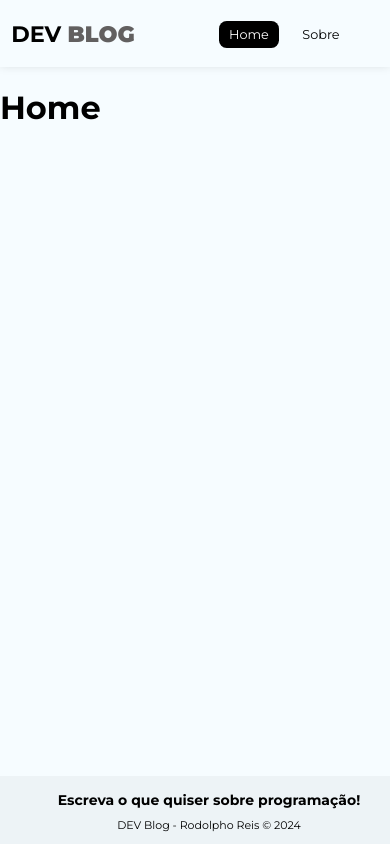
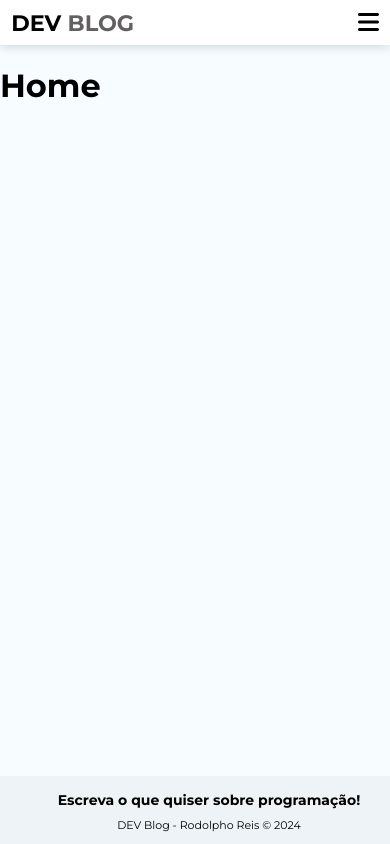
Before and after one commit to rodolphoreis/blog, a React (Vite) app: page / in a window 390 px wide. Built offline with nearby package versions, Linux system fonts and the light colour scheme.

Commit message:
feat: add button menu mobile

```diff
--- a/src/components/NavBar/NavBar.jsx
+++ b/src/components/NavBar/NavBar.jsx
@@ -1,34 +1,88 @@
-// css
+// CSS
 import styles from "./NavBar.module.css";
 
-// react router dom imports
+// React imports
+import { useState, useEffect } from "react";
+import classnames from "classnames";
+
+// React router dom imports
 import { NavLink } from "react-router-dom";
 
+// Fontawesome library
+import { FontAwesomeIcon } from "@fortawesome/react-fontawesome";
+import { faBars, faTimes } from "@fortawesome/free-solid-svg-icons";
+
+// AOS library
+import "aos/dist/aos.css";
+
 const NavBar = () => {
+  const [isMobileMenuVisible, setMobileMenuVisible] = useState(false);
+
+  const toggleMobileMenu = () => {
+    setMobileMenuVisible(!isMobileMenuVisible);
+  };
+
+  const closeMobileMenu = () => {
+    setMobileMenuVisible(false);
+  };
+
   return (
-    <nav className={styles.navBar}>
+    <div className={styles.navBar}>
+      <div className={styles.nav}>
         <NavLink to="/" className={styles.brand}>
           DEV <span>Blog</span>
         </NavLink>
-      <ul className={styles.links_list}>
+        <ul
+          className={`${styles.linksList} ${
+            isMobileMenuVisible ? styles.active : ""
+          }`}
+        >
           <li>
             <NavLink
               to="/"
               className={({ isActive }) => (isActive ? styles.active : "")}
+              onClick={closeMobileMenu}
             >
               Home
             </NavLink>
           </li>
           <li>
             <NavLink
+              to="/login"
+              className={({ isActive }) => (isActive ? styles.active : "")}
+              onClick={closeMobileMenu}
+            >
+              Entrar
+            </NavLink>
+          </li>
+          <li>
+            <NavLink
+              to="/register"
+              className={({ isActive }) => (isActive ? styles.active : "")}
+              onClick={closeMobileMenu}
+            >
+              Cadastrar
+            </NavLink>
+          </li>
+          <li>
+            <NavLink
               to="/about"
               className={({ isActive }) => (isActive ? styles.active : "")}
+              onClick={closeMobileMenu}
             >
               Sobre
             </NavLink>
           </li>
         </ul>
-    </nav>
+        <div className={styles.mobileMenuButton} onClick={toggleMobileMenu}>
+          {isMobileMenuVisible ? (
+            <FontAwesomeIcon icon={faTimes} />
+          ) : (
+            <FontAwesomeIcon icon={faBars} />
+          )}
+        </div>
+      </div>
+    </div>
   );
 };
 
--- a/src/components/NavBar/NavBar.module.css
+++ b/src/components/NavBar/NavBar.module.css
@@ -1,45 +1,92 @@
 .navBar {
+  background-color: #ffffff;
+  box-shadow: 0px 2px 10px rgba(0, 0, 0, 0.15);
+  padding: 1rem 2rem;
+}
+
+.nav {
   display: flex;
   justify-content: space-between;
   align-items: center;
-  padding: 0.5em 2em;
-  box-shadow: rgba(0, 0, 0, 0.15) 0px -2px 10px 0px;
 }
 
 .brand {
-  font-size: 1.5em;
-  color: black;
-  font-weight: bolder;
+  font-size: 1.5rem;
+  font-weight: bold;
+  text-decoration: none;
+  color: #000000;
 }
 
 .brand span {
-  font-weight: bolder;
+  font-weight: bold;
   text-transform: uppercase;
-  color: rgb(98, 96, 96);
+  color: #626060;
 }
 
-.links_list {
-  display: flex;
+.linksList {
   list-style: none;
+  margin: 0;
+  padding: 0;
 }
 
-.links_list {
-  margin-right: 1em;
+.linksList li {
+  display: inline-block;
+  margin-right: 1rem;
 }
 
-.links_list li a {
-  padding: 0.4em 1.6em;
-  font-size: 1.2em;
-  border-radius: 0.6em;
-  margin-right: 13px;
+.linksList li:last-child {
+  margin-right: 0;
 }
 
 .active {
-  background-color: black;
-  color: white;
+  background-color: #333333;
+  border-radius: 5px;
+  padding: 6px 10px;
+  color: #ffffff;
+  text-decoration: none;
+  color: #ffffff;
+  font-size: 1.1rem;
+  margin-right: 10px;
 }
 
-/* ----------- Mobile-------------- */
+.mobileMenuButton {
+  display: none;
+  cursor: pointer;
+  font-size: 1.5rem;
+}
+
+/* Media queries */
+@media (max-width: 768px) {
+  .linksList {
+    display: none;
+    flex-direction: column;
+    position: absolute;
+    top: 4rem;
+    left: 0;
+    background-color: #333333;
+    box-shadow: 0px 2px 10px rgba(0, 0, 0, 0.15);
+    width: 100%;
+    padding: 1rem;
+    text-align: center;
+  }
+  .linksList a {
+    color: white;
+  }
+
+  .linksList li {
+    margin-bottom: 1rem;
+    justify-content: center;
+    align-items: center;
+  }
+
+  .linksList.active {
+    display: flex;
+  }
+
+  .mobileMenuButton {
+    display: block;
+  }
+}
 
 @media (max-width: 400px) {
   .navBar {
@@ -48,21 +95,25 @@
 
   .brand {
     font-size: 1.4em;
-    color: black;
-    font-weight: bolder;
+    font-weight: bold;
   }
 
   .brand span {
-    font-weight: bolder;
-    text-transform: uppercase;
-    color: rgb(98, 96, 96);
+    font-weight: bold;
   }
 
-  .links_list {
+  .linksList {
+    text-align: center;
+  }
+  .linksList.active {
+    display: flex;
+    margin-top: -16px;
+  }
+  .linksList {
     margin-right: 1em;
   }
 
-  .links_list li a {
+  .linksList li a {
     padding: 0.5em 0.8em;
     font-size: 0.8em;
     border-radius: 0.6em;
```
Lines whose indentation alone changed are shown as unchanged.
